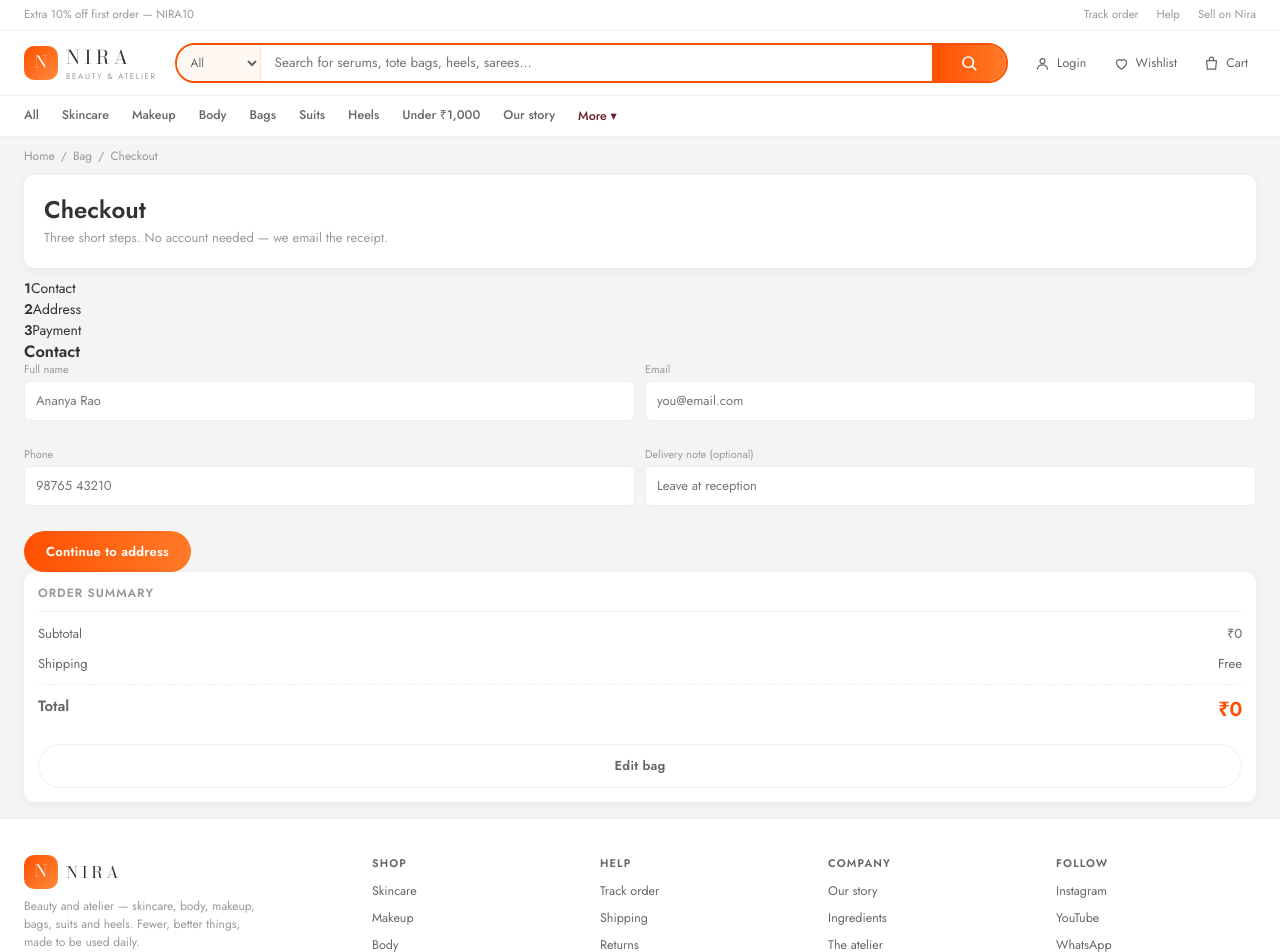
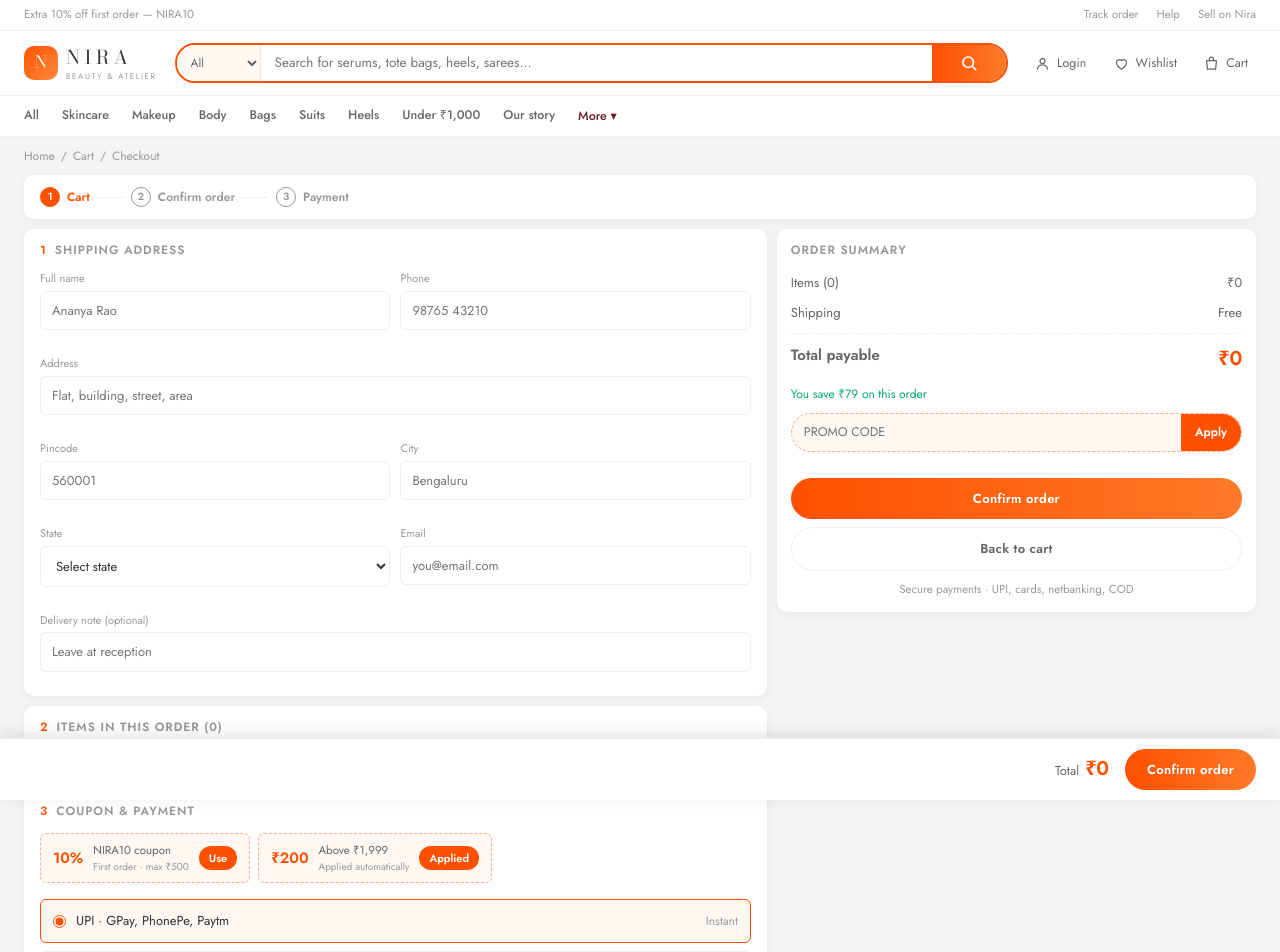
Before and after one commit to aigenerative35-bot/nira-store, a React (Vite) app: page /nira-store/checkout in a window 1280 px wide. Shown: the top 952 px of the page. Built offline with nearby package versions, Linux system fonts and the light colour scheme.

Commit message:
feat: taobao-style UI — orange theme, flash sale, coupons, new checkout

```diff
--- a/src/pages/Checkout.jsx
+++ b/src/pages/Checkout.jsx
@@ -1,4 +1,4 @@
-import { useState } from 'react'
+import { useMemo, useState } from 'react'
 import { Link, useNavigate } from 'react-router-dom'
 import { motion } from 'framer-motion'
 import { Icon } from '../ui'
@@ -7,17 +7,23 @@ import { money } from '../data'
 
 const STATES = ['Karnataka', 'Maharashtra', 'Delhi', 'Tamil Nadu', 'Telangana', 'West Bengal', 'Gujarat', 'Rajasthan', 'Kerala', 'Uttar Pradesh']
 
-const STEPS = ['Contact', 'Address', 'Payment']
+const STEPS = ['Cart', 'Confirm order', 'Payment']
+
+const PAY = [
+  ['upi', 'UPI · GPay, PhonePe, Paytm', 'Instant'],
+  ['card', 'Card · Visa, Mastercard, RuPay', 'Instant'],
+  ['netbanking', 'Netbanking · 58 banks', 'Instant'],
+  ['cod', 'Cash on delivery', 'Up to ₹5,000']
+]
 
 export default function Checkout() {
-  const { cart, subtotal, discount, shipping, total, clear, toast } = useShop()
-  const [step, setStep] = useState(0)
+  const { cart, subtotal, discount, shipping, total, promo, applyPromo, clear, toast } = useShop()
+  const [step, setStep] = useState(1)
   const [placed, setPlaced] = useState(null)
   const [pay, setPay] = useState('upi')
+  const [code, setCode] = useState(promo)
   const [errs, setErrs] = useState({})
-  const [form, setForm] = useState({
-    name: '', email: '', phone: '', address: '', pincode: '', city: '', state: '', note: ''
-  })
+  const [form, setForm] = useState({ name: '', email: '', phone: '', address: '', pincode: '', city: '', state: '', note: '' })
   const navigate = useNavigate()
 
   const set = (k) => (e) => setForm({ ...form, [k]: e.target.value })
@@ -35,34 +41,44 @@ export default function Checkout() {
     return Object.keys(e).length === 0
   }
 
-  const next = () => {
-    if (step === 0 && !validate(['name', 'email', 'phone'])) return toast('Please complete the contact fields')
-    if (step === 1 && !validate(['address', 'pincode', 'city', 'state'])) return toast('Please complete the address fields')
-    setStep((s) => Math.min(2, s + 1))
+  const confirm = () => {
+    if (!cart.length) return toast('Your cart is empty')
+    if (!validate(['name', 'email', 'phone', 'address', 'pincode', 'city', 'state'])) {
+      return toast('Please complete the address details')
+    }
+    setStep(2)
     window.scrollTo({ top: 0, behavior: 'smooth' })
   }
 
   const place = () => {
-    if (!cart.length) return toast('Your bag is empty')
     const id = 'NR' + Math.floor(100000 + Math.random() * 899999)
-    setPlaced({ id, total, name: form.name })
+    setPlaced({ id, total, name: form.name, pay })
     clear()
     window.scrollTo({ top: 0, behavior: 'smooth' })
   }
 
+  const savings = useMemo(() => discount + (shipping === 0 ? 79 : 0), [discount, shipping])
+
   if (placed) {
     return (
       <div className="container">
-        <motion.div className="done" initial={{ opacity: 0, y: 18 }} animate={{ opacity: 1, y: 0 }} transition={{ duration: 0.5 }}>
+        <div className="crumb"><Link to="/">Home</Link><span>/</span><span>Order confirmed</span></div>
+        <motion.div className="done" initial={{ opacity: 0, y: 14 }} animate={{ opacity: 1, y: 0 }}>
           <div className="done__tick"><Icon.check /></div>
           <h2>Order placed</h2>
           <p>
             Thank you{placed.name ? `, ${placed.name.split(' ')[0]}` : ''}. Order <b>{placed.id}</b> for{' '}
-            <b className="num">{money(placed.total)}</b> is confirmed — we have emailed the receipt and will dispatch within 24 hours.
+            <b className="num">{money(placed.total)}</b> is confirmed. We have emailed the receipt and will dispatch within 24 hours.
           </p>
-          <div style={{ marginTop: 28, display: 'flex', gap: 10, justifyContent: 'center', flexWrap: 'wrap' }}>
+          <div className="track">
+            <div className="done"><b />Order placed</div>
+            <div><b />Packed</div>
+            <div><b />Shipped</div>
+            <div><b />Delivered</div>
+          </div>
+          <div style={{ marginTop: 26, display: 'flex', gap: 10, justifyContent: 'center', flexWrap: 'wrap' }}>
             <Link className="btn" to="/shop"><span>Keep shopping</span></Link>
-            <Link className="btn btn--ghost" to="/"><span>Back home</span></Link>
+            <Link className="btn btn--ghost" to="/contact"><span>Track order</span></Link>
           </div>
         </motion.div>
       </div>
@@ -72,28 +88,36 @@ export default function Checkout() {
   return (
     <div className="container">
       <div className="crumb">
-        <Link to="/">Home</Link><span>/</span><Link to="/cart">Bag</Link><span>/</span><span>Checkout</span>
-      </div>
-      <div className="phead">
-        <h1>Checkout</h1>
-        <p>Three short steps. No account needed — we email the receipt.</p>
+        <Link to="/">Home</Link><span>/</span><Link to="/cart">Cart</Link><span>/</span><span>Checkout</span>
       </div>
 
-      <div className="stepsbar">
+      <div className="co-steps">
         {STEPS.map((s, i) => (
-          <div key={s} className={i === step ? 'on' : ''}>
-            <b>{i + 1}</b>{s}
+          <div key={s} className={i + 1 === step ? 'on' : i + 1 < step ? 'done' : ''}>
+            <b>{i + 1 < step ? '✓' : i + 1}</b>{s}
             {i < STEPS.length - 1 && <i />}
           </div>
         ))}
       </div>
 
-      <div className="cowrap">
+      <div className="co-grid">
+        <div className="co-main">
+          {/* address */}
+          <section className="co-card">
+            <h3><i>1</i> Shipping address</h3>
+            {step === 2 ? (
+              <div className="addr-empty">
+                <Icon.check style={{ width: 18, height: 18, stroke: 'var(--green)' }} />
                 <div>
-          {step === 0 && (
-            <motion.div initial={{ opacity: 0, x: 12 }} animate={{ opacity: 1, x: 0 }}>
-              <div className="fsec">
-                <h3>Contact</h3>
+                  <b>{form.name}</b> · {form.phone}
+                  <div style={{ fontSize: 12, color: 'var(--muted)' }}>
+                    {form.address}, {form.city}, {form.state} — {form.pincode}
+                  </div>
+                </div>
+                <button className="link-u" style={{ marginLeft: 'auto' }} onClick={() => setStep(1)}>Change</button>
+              </div>
+            ) : (
+              <>
                 <div className="frow">
                   <div className="field">
                     <label>Full name</label>
@@ -101,44 +125,23 @@ export default function Checkout() {
                     <span className="err">{errs.name}</span>
                   </div>
                   <div className="field">
-                    <label>Email</label>
-                    <input value={form.email} onChange={set('email')} placeholder="you@email.com" autoComplete="email" />
-                    <span className="err">{errs.email}</span>
-                  </div>
-                  <div className="field">
                     <label>Phone</label>
                     <input value={form.phone} onChange={set('phone')} placeholder="98765 43210" inputMode="numeric" autoComplete="tel" />
                     <span className="err">{errs.phone}</span>
                   </div>
-                  <div className="field">
-                    <label>Delivery note (optional)</label>
-                    <input value={form.note} onChange={set('note')} placeholder="Leave at reception" />
-                    <span className="err" />
-                  </div>
-                </div>
-              </div>
-              <button className="btn" onClick={next}><span>Continue to address</span></button>
-            </motion.div>
-          )}
-
-          {step === 1 && (
-            <motion.div initial={{ opacity: 0, x: 12 }} animate={{ opacity: 1, x: 0 }}>
-              <div className="fsec">
-                <h3>Shipping address</h3>
-                <div className="frow">
                   <div className="field full">
                     <label>Address</label>
-                    <input value={form.address} onChange={set('address')} placeholder="Flat, building, street" autoComplete="street-address" />
+                    <input value={form.address} onChange={set('address')} placeholder="Flat, building, street, area" autoComplete="street-address" />
                     <span className="err">{errs.address}</span>
                   </div>
                   <div className="field">
                     <label>Pincode</label>
-                    <input value={form.pincode} onChange={set('pincode')} placeholder="560001" inputMode="numeric" maxLength={6} autoComplete="postal-code" />
+                    <input value={form.pincode} onChange={set('pincode')} placeholder="560001" inputMode="numeric" maxLength={6} />
                     <span className="err">{errs.pincode}</span>
                   </div>
                   <div className="field">
                     <label>City</label>
-                    <input value={form.city} onChange={set('city')} placeholder="Bengaluru" autoComplete="address-level2" />
+                    <input value={form.city} onChange={set('city')} placeholder="Bengaluru" />
                     <span className="err">{errs.city}</span>
                   </div>
                   <div className="field">
@@ -149,64 +152,123 @@ export default function Checkout() {
                     </select>
                     <span className="err">{errs.state}</span>
                   </div>
+                  <div className="field">
+                    <label>Email</label>
+                    <input value={form.email} onChange={set('email')} placeholder="you@email.com" autoComplete="email" />
+                    <span className="err">{errs.email}</span>
+                  </div>
+                  <div className="field full">
+                    <label>Delivery note (optional)</label>
+                    <input value={form.note} onChange={set('note')} placeholder="Leave at reception" />
                   </div>
                 </div>
-              <div style={{ display: 'flex', gap: 10, flexWrap: 'wrap' }}>
-                <button className="btn btn--ghost" onClick={() => setStep(0)}><span>Back</span></button>
-                <button className="btn" onClick={next}><span>Continue to payment</span></button>
+              </>
+            )}
+          </section>
+
+          {/* items */}
+          <section className="co-card">
+            <h3><i>2</i> Items in this order ({cart.length})</h3>
+            <div className="co-items">
+              {cart.length === 0 && <p style={{ fontSize: 13, color: 'var(--muted)' }}>Your cart is empty.</p>}
+              {cart.map((l) => (
+                <div className="co-item" key={`${l.id}-${l.size}-${l.shade}`}>
+                  <Link className="co-item__ph" to={`/product/${l.id}`}>
+                    <img src={l.product.img} alt="" />
+                  </Link>
+                  <div>
+                    <h4>{l.product.name}</h4>
+                    <div className="m">{[l.size, l.shade].filter(Boolean).join(' · ')} · Qty {l.qty}</div>
+                    <div className="m">Free delivery · 14-day returns</div>
                   </div>
-            </motion.div>
-          )}
+                  <div className="p num">{money(l.product.price * l.qty)}</div>
+                </div>
+              ))}
+            </div>
+          </section>
 
-          {step === 2 && (
-            <motion.div initial={{ opacity: 0, x: 12 }} animate={{ opacity: 1, x: 0 }}>
-              <div className="fsec" style={{ borderBottom: 0 }}>
-                <h3>Payment</h3>
+          {/* coupon */}
+          <section className="co-card">
+            <h3><i>3</i> Coupon &amp; payment</h3>
+            <div className="coupons" style={{ marginBottom: 12 }}>
+              <div className="coupon">
+                <b>10%</b>
+                <span>NIRA10 coupon<em>First order · max ₹500</em></span>
+                <button onClick={() => { applyPromo('NIRA10'); setCode('NIRA10') }}>Use</button>
+              </div>
+              <div className="coupon">
+                <b>₹200</b>
+                <span>Above ₹1,999<em>Applied automatically</em></span>
+                <button onClick={() => toast('This coupon applies automatically')}>Applied</button>
+              </div>
+            </div>
+
             <div className="payopt">
-                  {[
-                    ['upi', 'UPI · GPay, PhonePe, Paytm'],
-                    ['card', 'Card · Visa, Mastercard, RuPay'],
-                    ['cod', 'Cash on delivery · up to ₹5,000']
-                  ].map(([k, label]) => (
+              {PAY.map(([k, label, note]) => (
                 <label key={k} className={pay === k ? 'on' : ''} onClick={() => setPay(k)}>
                   <input type="radio" name="pay" checked={pay === k} readOnly /> {label}
+                  <b>{note}</b>
                 </label>
               ))}
             </div>
-              </div>
-              <div style={{ display: 'flex', gap: 10, flexWrap: 'wrap' }}>
-                <button className="btn btn--ghost" onClick={() => setStep(1)}><span>Back</span></button>
-                <button className="btn" onClick={place}><span>Place order — {money(total)}</span></button>
-              </div>
-              <p style={{ fontSize: '0.7rem', color: 'var(--muted)', marginTop: 14 }}>
+            <p style={{ fontSize: 11.5, color: 'var(--muted)', marginTop: 10 }}>
               Demo checkout — no payment is taken and no data leaves your browser.
             </p>
-            </motion.div>
-          )}
+          </section>
         </div>
 
-        <aside className="summary">
+        {/* summary */}
+        <aside className="co-side">
+          <div className="summary">
             <h3>Order summary</h3>
-          {cart.map((l) => (
-            <div className="sline" key={`${l.id}-${l.size}-${l.shade}`}>
-              <span>{l.product.name} × {l.qty}</span>
-              <span className="num">{money(l.product.price * l.qty)}</span>
-            </div>
-          ))}
-          <div className="sline" style={{ borderTop: '1px solid var(--line)', marginTop: 8, paddingTop: 12 }}>
-            <span>Subtotal</span><span className="num">{money(subtotal)}</span>
-          </div>
+            <div className="sline"><span>Items ({cart.reduce((n, l) => n + l.qty, 0)})</span><span className="num">{money(subtotal)}</span></div>
             {discount > 0 && (
-            <div className="sline" style={{ color: 'var(--maroon)' }}>
-              <span>Discount</span><span className="num">−{money(discount)}</span>
+              <div className="sline" style={{ color: 'var(--orange)' }}>
+                <span>Coupon {promo}</span><span className="num">−{money(discount)}</span>
               </div>
             )}
             <div className="sline"><span>Shipping</span><span className="num">{shipping ? money(shipping) : 'Free'}</span></div>
-          <div className="sline total"><span>Total</span><b className="num">{money(total)}</b></div>
-          <button className="btn btn--ghost btn--block" style={{ marginTop: 14 }} onClick={() => navigate('/cart')}>
-            <span>Edit bag</span>
+            <div className="sline total"><span>Total payable</span><b className="num">{money(total)}</b></div>
+            {savings > 0 && (
+              <p style={{ fontSize: 12, color: 'var(--green)', marginTop: 6 }}>
+                You save {money(savings)} on this order
+              </p>
+            )}
+
+            <div className="promo">
+              <input value={code} onChange={(e) => setCode(e.target.value)} placeholder="Promo code" aria-label="Promo code" />
+              <button onClick={() => applyPromo(code)}>Apply</button>
+            </div>
+            <div className="promomsg">{promo ? `${promo} applied` : ''}</div>
+
+            {step === 1 ? (
+              <button className="btn btn--block" style={{ marginTop: 8 }} onClick={confirm}>
+                <span>Confirm order</span>
               </button>
+            ) : (
+              <button className="btn btn--block" style={{ marginTop: 8 }} onClick={place}>
+                <span>Pay {money(total)}</span>
+              </button>
+            )}
+            <button className="btn btn--ghost btn--block" style={{ marginTop: 8 }} onClick={() => navigate('/cart')}>
+              <span>Back to cart</span>
+            </button>
+            <p style={{ fontSize: 11.5, color: 'var(--muted)', marginTop: 10, textAlign: 'center' }}>
+              Secure payments · UPI, cards, netbanking, COD
+            </p>
+          </div>
         </aside>
+      </div>
+
+      <div className="co-bar">
+        <div className="container co-bar__in">
+          <span className="co-bar__sum">Total<b className="num">{money(total)}</b></span>
+          {step === 1 ? (
+            <button className="btn" onClick={confirm}><span>Confirm order</span></button>
+          ) : (
+            <button className="btn" onClick={place}><span>Place order</span></button>
+          )}
+        </div>
       </div>
     </div>
   )
```
Lines whose indentation alone changed are shown as unchanged.
